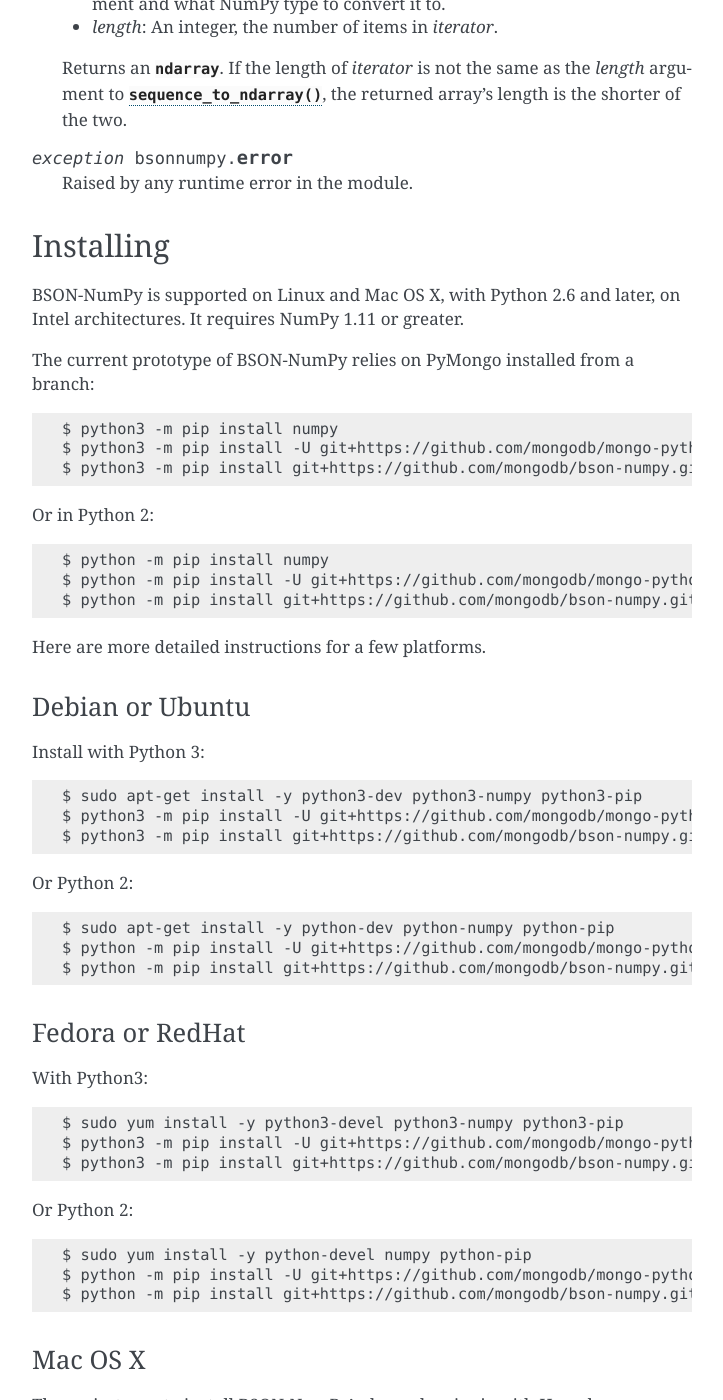
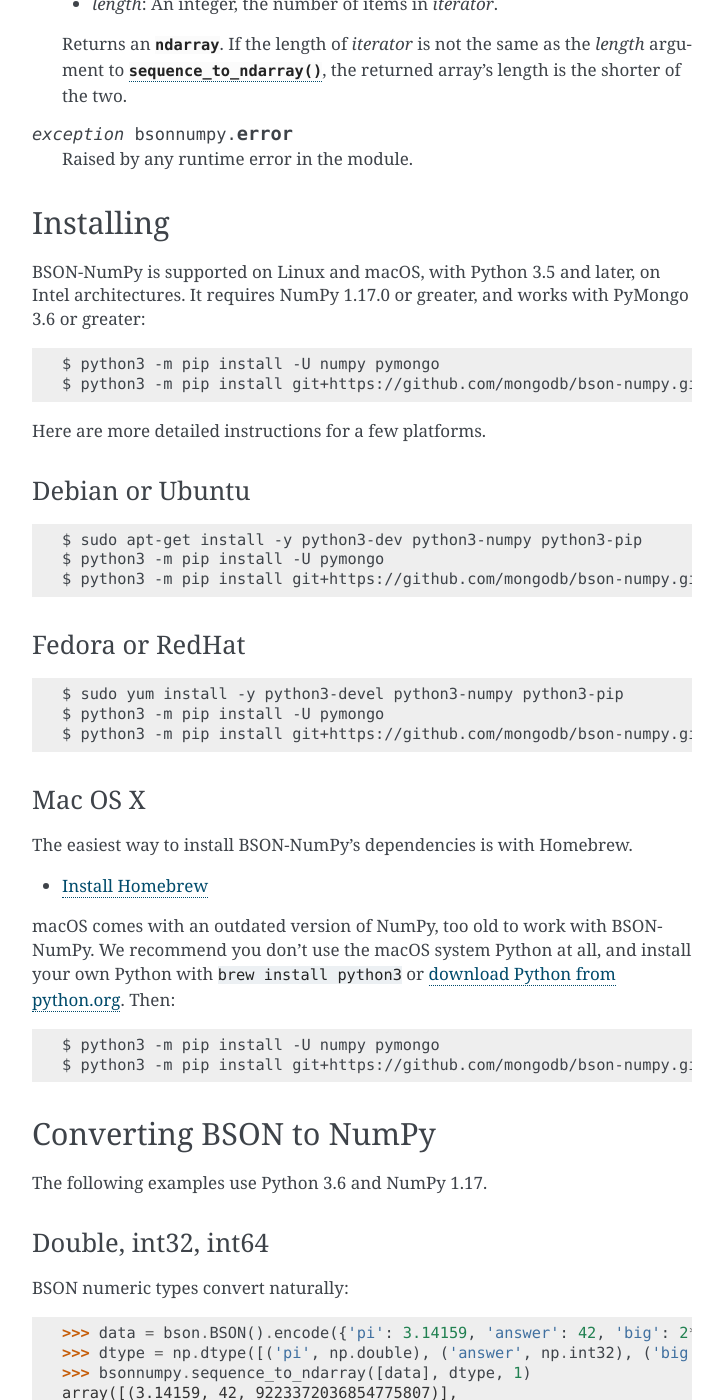
Before and after one commit to mongodb/bson-numpy, a Sphinx documentation site: the page built from doc/index.rst, in a window 1280 px wide and 1400 px high, scrolled down 1858 px. Shown: the whole window, without its empty margins (388-1111 px from the left). Built offline with Sphinx 7.4.7, drawn with Linux system fonts in a browser that asks for light colours; some of the changed text lies outside the part shown.

Commit message:
Update docs to match changes in master

```diff
--- a/README.rst
+++ b/README.rst
@@ -46,7 +46,8 @@
 Dependencies
 ============
 
-BSON-NumPy supports CPython 3.5+. BSON-NumPy requires NumPy 1.17.0+.
+BSON-NumPy supports CPython 3.5+. BSON-NumPy requires NumPy 1.17.0+, and works
+with PyMongo 3.6+.
 
 Examples
 ========
--- a/doc/conf.py
+++ b/doc/conf.py
@@ -48,7 +48,7 @@
 
 # General information about the project.
 project = u'BSON-NumPy'
-copyright = u'2017, Anna Herlihy and A. Jesse Jiryu Davis'
+copyright = u'MongoDB, Inc. 2016-present. MongoDB, Mongo, and the leaf logo are registered trademarks of MongoDB, Inc'
 author = u'Anna Herlihy and A. Jesse Jiryu Davis'
 
 # The version info for the project you're documenting, acts as replacement for
@@ -56,9 +56,9 @@
 # built documents.
 #
 # The short X.Y version.
-version = u'0.1a1'
+version = u'0.2'
 # The full version, including alpha/beta/rc tags.
-release = u'0.1a1'
+release = u'0.2.0.dev0'
 
 # The language for content autogenerated by Sphinx. Refer to documentation
 # for a list of supported languages.
--- a/doc/index.rst
+++ b/doc/index.rst
@@ -5,8 +5,7 @@
 <http://mongoc.org/libbson/current>`_ to convert between NumPy arrays and BSON,
 the native data format of MongoDB.
 
-This is currently a **prototype**. It requires PyMongo installed from master.
-See the `installing`_ instructions below.
+This is currently a **prototype**. See the `installing`_ instructions below.
 
 Converting MongoDB data to NumPy
 --------------------------------
@@ -123,52 +122,32 @@
 Installing
 ----------
 
-BSON-NumPy is supported on Linux and Mac OS X, with Python 2.6 and later,
-on Intel architectures. It requires NumPy 1.11 or greater.
+BSON-NumPy is supported on Linux and macOS, with Python 3.5 and later,
+on Intel architectures. It requires NumPy 1.17.0 or greater, and works with
+PyMongo 3.6 or greater::
 
-The current prototype of BSON-NumPy relies on PyMongo installed from a branch::
-
-  $ python3 -m pip install numpy
-  $ python3 -m pip install -U git+https://github.com/mongodb/mongo-python-driver.git
+  $ python3 -m pip install -U numpy pymongo
   $ python3 -m pip install git+https://github.com/mongodb/bson-numpy.git
-
-Or in Python 2::
-
-  $ python -m pip install numpy
-  $ python -m pip install -U git+https://github.com/mongodb/mongo-python-driver.git
-  $ python -m pip install git+https://github.com/mongodb/bson-numpy.git
 
 Here are more detailed instructions for a few platforms.
 
 Debian or Ubuntu
 ^^^^^^^^^^^^^^^^
 
-Install with Python 3::
+::
 
   $ sudo apt-get install -y python3-dev python3-numpy python3-pip
-  $ python3 -m pip install -U git+https://github.com/mongodb/mongo-python-driver.git
+  $ python3 -m pip install -U pymongo
   $ python3 -m pip install git+https://github.com/mongodb/bson-numpy.git
-
-Or Python 2::
-
-  $ sudo apt-get install -y python-dev python-numpy python-pip
-  $ python -m pip install -U git+https://github.com/mongodb/mongo-python-driver.git
-  $ python -m pip install git+https://github.com/mongodb/bson-numpy.git
 
 Fedora or RedHat
 ^^^^^^^^^^^^^^^^
 
-With Python3::
+::
 
   $ sudo yum install -y python3-devel python3-numpy python3-pip
-  $ python3 -m pip install -U git+https://github.com/mongodb/mongo-python-driver.git
+  $ python3 -m pip install -U pymongo
   $ python3 -m pip install git+https://github.com/mongodb/bson-numpy.git
-
-Or Python 2::
-
-  $ sudo yum install -y python-devel numpy python-pip
-  $ python -m pip install -U git+https://github.com/mongodb/mongo-python-driver.git
-  $ python -m pip install git+https://github.com/mongodb/bson-numpy.git
 
 Mac OS X
 ^^^^^^^^
@@ -179,21 +158,17 @@
 
 macOS comes with an outdated version of NumPy, too old to work with BSON-NumPy.
 We recommend you don't use the macOS system Python at all, and install your own
-Python with ``brew install python3`` or ``brew install python``, or `download
+Python with ``brew install python3`` or `download
 Python from python.org <https://www.python.org/downloads/>`_. Then::
 
-  $ python3 -m pip install -U git+https://github.com/mongodb/mongo-python-driver.git
+  $ python3 -m pip install -U numpy pymongo
   $ python3 -m pip install git+https://github.com/mongodb/bson-numpy.git
 
-Or in Python 2::
-
-  $ python -m pip install -U git+https://github.com/mongodb/mongo-python-driver.git
-  $ python -m pip install git+https://github.com/mongodb/bson-numpy.git
 
 Converting BSON to NumPy
 ------------------------
 
-The following examples use Python 3.6 and NumPy 1.12.
+The following examples use Python 3.6 and NumPy 1.17.
 
 Double, int32, int64
 ^^^^^^^^^^^^^^^^^^^^
```
